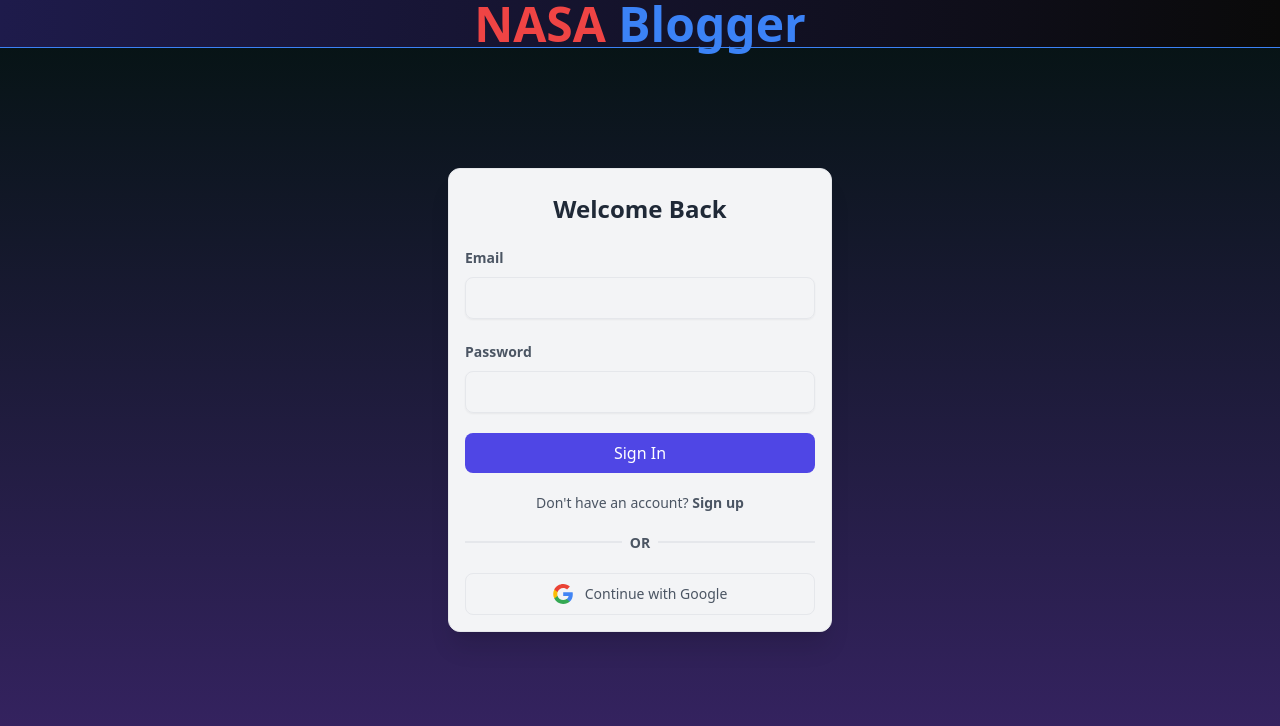
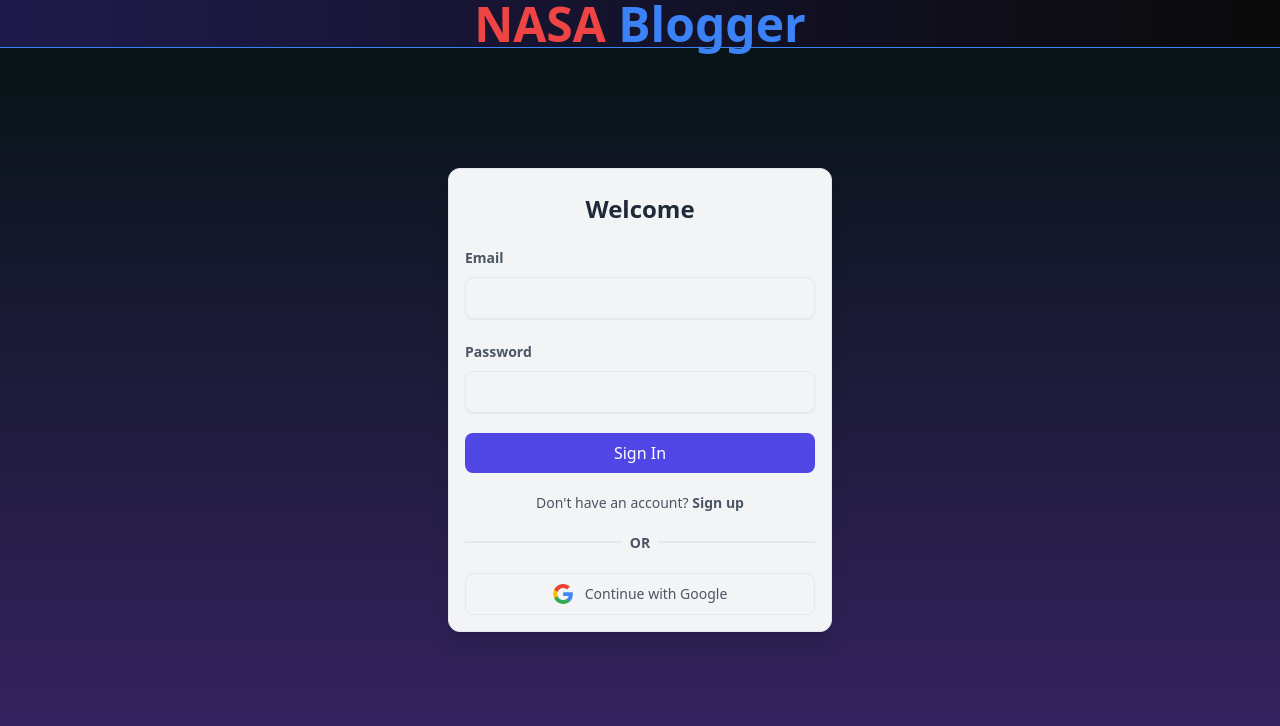
Before and after one commit to IT21247804/NASA-Blogger-redo, a React (Create React App) app in the folder client/: page / in a window 1280 px wide. Shown: the top 726 px of the page. Built offline with nearby package versions, Linux system fonts and the light colour scheme; no server answers.

Commit message:
check vercel change

```diff
--- a/client/src/components/auth/login/index.jsx
+++ b/client/src/components/auth/login/index.jsx
@@ -43,7 +43,7 @@
                 <div className="w-96 text-gray-600 space-y-5 p-4 shadow-xl border rounded-xl bg-gray-100">
                     <div className="text-center">
                         <div className="mt-2">
-                            <h3 className="text-gray-800 text-xl font-semibold sm:text-2xl">Welcome Back</h3>
+                            <h3 className="text-gray-800 text-xl font-semibold sm:text-2xl">Welcome </h3>
                         </div>
                     </div>
                     <form
```
